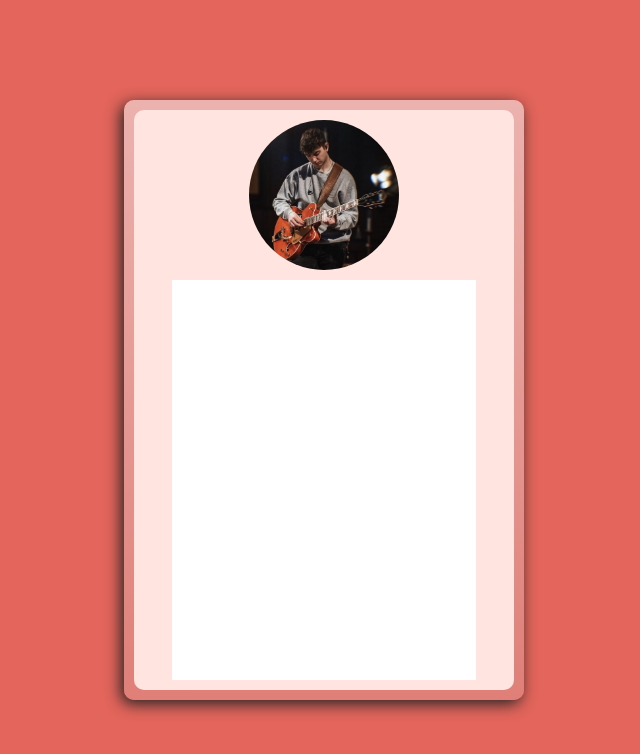
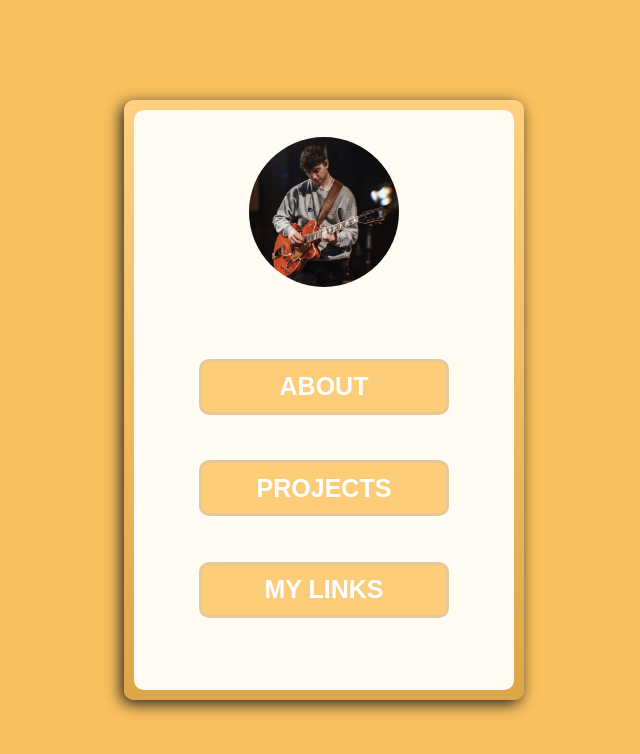
Before and after one commit to drewheaster/portfolio, a React (Create React App) app: page / in a window 1280 px wide. Shown: the top 754 px of the page, without its empty margins (316-956 px from the left). Built offline with nearby package versions, Linux system fonts and the light colour scheme.

Commit message:
Changed color theme of home page, added "about" page and room for description, added some lines for the other two pages

```diff
--- a/src/App.js
+++ b/src/App.js
@@ -1,6 +1,7 @@
 import { BrowserRouter as Router, Routes, Route } from 'react-router-dom';
 import './App.css';
 import Home from './assets/pages/Home';
+import About from './assets/pages/About';
 
 
 function App() {
@@ -9,6 +10,9 @@ function App() {
       <Router>
         <Routes>
           <Route path='/' element={<Home/>}/>
+          <Route path='/about' element={<About/>}/>
+          {/* <Route path='/projects' element={<Projects/>}/> */}
+          {/* <Route path='/my_links' element={<MyLinks/>}/> */}
         </Routes>
       </Router>
     </div>
--- a/src/assets/components/AboutPage/AboutPage.js
+++ b/src/assets/components/AboutPage/AboutPage.js
@@ -0,0 +1,24 @@
+import React from 'react'
+import './styles.css'
+import ProfilePic from '../../images/IMG_0184.jpg'
+
+export default function AboutPage(props) {
+    return(
+        <main className='about-main'>
+            <div className='about-center-piece'>
+                <div className='about-selection-box'>
+                    <div className='about-profile-image-box'>
+                        <img onClick={event => window.location.href='/'} src={ProfilePic} className='about-profile-pic-image'></img>
+                    </div>
+                    <div className='about-description-box'>
+                        <h1>About Me</h1>
+                            <p>This is who I am</p>
+                            <p>These are the things I love to do</p>
+                            <p>These are my skills</p>
+                            <p>My dreams</p>
+                    </div>
+                </div>
+            </div>
+        </main>
+    );
+}
--- a/src/assets/components/AboutPage/styles.css
+++ b/src/assets/components/AboutPage/styles.css
@@ -0,0 +1,60 @@
+.about-main {
+    width: 100%;
+    height: 100vh;
+    background-color: #728868;
+    display: flex;
+    justify-content: center;
+    align-items: center;
+}
+
+.about-center-piece {
+    width: 400px;
+    height: 600px;
+    background-image: linear-gradient(#8d9e85, #6e796a);
+    border-radius: 10px;
+    box-shadow: -3px 4px 15px rgb(34, 34, 34);
+    display: flex;
+    justify-content: center;
+    align-items: center;
+}
+
+.about-selection-box {
+    width: 380px;
+    height: 580px;
+    background-color: #ACBFA4;
+    border-radius: 10px;
+    display: flex;
+    flex-direction: column;
+    align-items: center;
+}
+
+.about-profile-image-box {
+    background-color: rgb(247, 238, 227);
+    width: 100px;
+    height: 100px;
+    border-radius: 50%;
+    display: flex;
+    align-items: center;
+    margin-top: 20px;
+    margin-bottom: 20px;
+}
+
+.about-profile-image-box:hover {
+    cursor: pointer;
+}
+
+.about-profile-pic-image {
+    width: 100%;
+    height: 100%;
+    border-radius: 50%;
+}
+
+.about-description-box {
+    width: 90%;
+    height: 420px;
+    display: flex;
+    flex-direction: column;
+    align-items: center;
+    border-radius: 10px;
+    background-color: white
+}
--- a/src/assets/components/HomePage/HomePage.js
+++ b/src/assets/components/HomePage/HomePage.js
@@ -9,9 +9,20 @@ export default function HomePage(props) {
                 <div className='home-selection-box'>
                     <div className='home-profile-image-box'>
                         <img src={ProfilePic} className='home-profile-pic-image'></img>
+                        <div className='pic-overlay'>
+                            <div className='home-profile-name-header-text'>Drew Easter</div>
+                        </div>
                     </div>
                     <div className='home-navigation-selector-box'>
-
+                        <div onClick={event => window.location.href='/about'} className='home-about-button'>
+                            <p>ABOUT</p>
+                        </div>
+                        <div onClick={event => window.location.href='/projects'} className='home-projects-button'>
+                            <p>PROJECTS</p>
+                        </div>
+                        <div onClick={event => window.location.href='/my_links'} className='home-my-links-button'>
+                            <p>MY LINKS</p>
+                        </div>
                     </div>
                 </div>
             </div>
--- a/src/assets/components/HomePage/styles.css
+++ b/src/assets/components/HomePage/styles.css
@@ -1,7 +1,7 @@
 .home-main {
     width: 100%;
     height: 100vh;
-    background-color: #E3655B;
+    background-color: #FAC05E;
     display: flex;
     justify-content: center;
     align-items: center;
@@ -10,7 +10,7 @@
 .home-center-piece {
     width: 400px;
     height: 600px;
-    background-image: linear-gradient(#ecb2ae, #df7f78);
+    background-image: linear-gradient(#ffd07f, #dda648);
     border-radius: 10px;
     box-shadow: -3px 4px 15px rgb(34, 34, 34);
     display: flex;
@@ -21,7 +21,7 @@
 .home-selection-box {
     width: 380px;
     height: 580px;
-    background-color: #ffe4df;
+    background-color: #fffaf2;
     border-radius: 10px;
     display: flex;
     flex-direction: column;
@@ -37,6 +37,7 @@
     display: flex;
     justify-content: center;
     align-items: center;
+    position: relative;
 }
 
 .home-profile-pic-image {
@@ -45,12 +46,105 @@
     border-radius: 50%;
 }
 
+.pic-overlay {
+    position: absolute;
+    bottom: 0;
+    left: 0;
+    right: 0;
+    background-color: #fccc79;
+    overflow: hidden;
+    width: 100%;
+    height: 100%;
+    transform: scale(0);
+    transition: .3s ease;
+    border-radius: 50%;
+}
+
+.home-profile-image-box:hover .pic-overlay {
+    transform: scale(1);
+}
+
+.home-profile-name-header-text {
+    color: white;
+    font-size: 25px;
+    position: absolute;
+    top: 50%;
+    left: 50%;
+    transform: translate(-50%, -50%);
+    text-align: center;
+  }
+
 .home-navigation-selector-box {
     width: 80%;
-    height: 400px;
-    background-color: white;
+    height: 350px;
     display: flex;
     flex-direction: column;
+    justify-content: space-evenly;
+    align-items: center;
+}
+
+.home-about-button {
+    width: 80%;
+    height: 50px;
+    background-color: #fccc79;
+    color: white;
+    border-radius: 10px;
+    border-style: solid;
+    border-width: 3px;
+    border-color: #e4c898;
+    font-family: Arial, Helvetica, sans-serif;
+    font-weight: 800;
+    font-size: 25px;
+    display: flex;
     justify-content: center;
     align-items: center;
 }
+
+.home-about-button:hover {
+    cursor: pointer;
+    background-color: #ffdb9e;
+}
+
+.home-projects-button {
+    width: 80%;
+    height: 50px;
+    background-color: #fccc79;
+    color: white;
+    border-radius: 10px;
+    border-style: solid;
+    border-width: 3px;
+    border-color: #e4c898;
+    font-family: Arial, Helvetica, sans-serif;
+    font-weight: 800;
+    font-size: 25px;
+    display: flex;
+    justify-content: center;
+    align-items: center;
+}
+
+.home-projects-button:hover {
+    cursor: pointer;
+    background-color: #ffdb9e;
+}
+
+.home-my-links-button {
+    width: 80%;
+    height: 50px;
+    background-color: #fccc79;
+    color: white;
+    border-radius: 10px;
+    border-style: solid;
+    border-width: 3px;
+    border-color: #e4c898;
+    font-family: Arial, Helvetica, sans-serif;
+    font-weight: 800;
+    font-size: 25px;
+    display: flex;
+    justify-content: center;
+    align-items: center;
+}
+
+.home-my-links-button:hover {
+    cursor: pointer;
+    background-color: #ffdb9e;
+}
--- /dev/null
+++ b/src/assets/pages/About.js
@@ -0,0 +1,12 @@
+import React from 'react'
+import AboutPage from '../components/AboutPage/AboutPage'
+
+export default function About(props) {
+    return (
+        <>
+            <main className='main'>
+                <AboutPage></AboutPage>
+            </main>
+        </>
+    );
+}
```
Also changed, not shown: src/assets/components/MyLinks/MyLinksPage.js (added), src/assets/components/MyLinks/styles.css (added), src/assets/pages/MyLinks.js (added), src/assets/pages/Projects.js (added).
